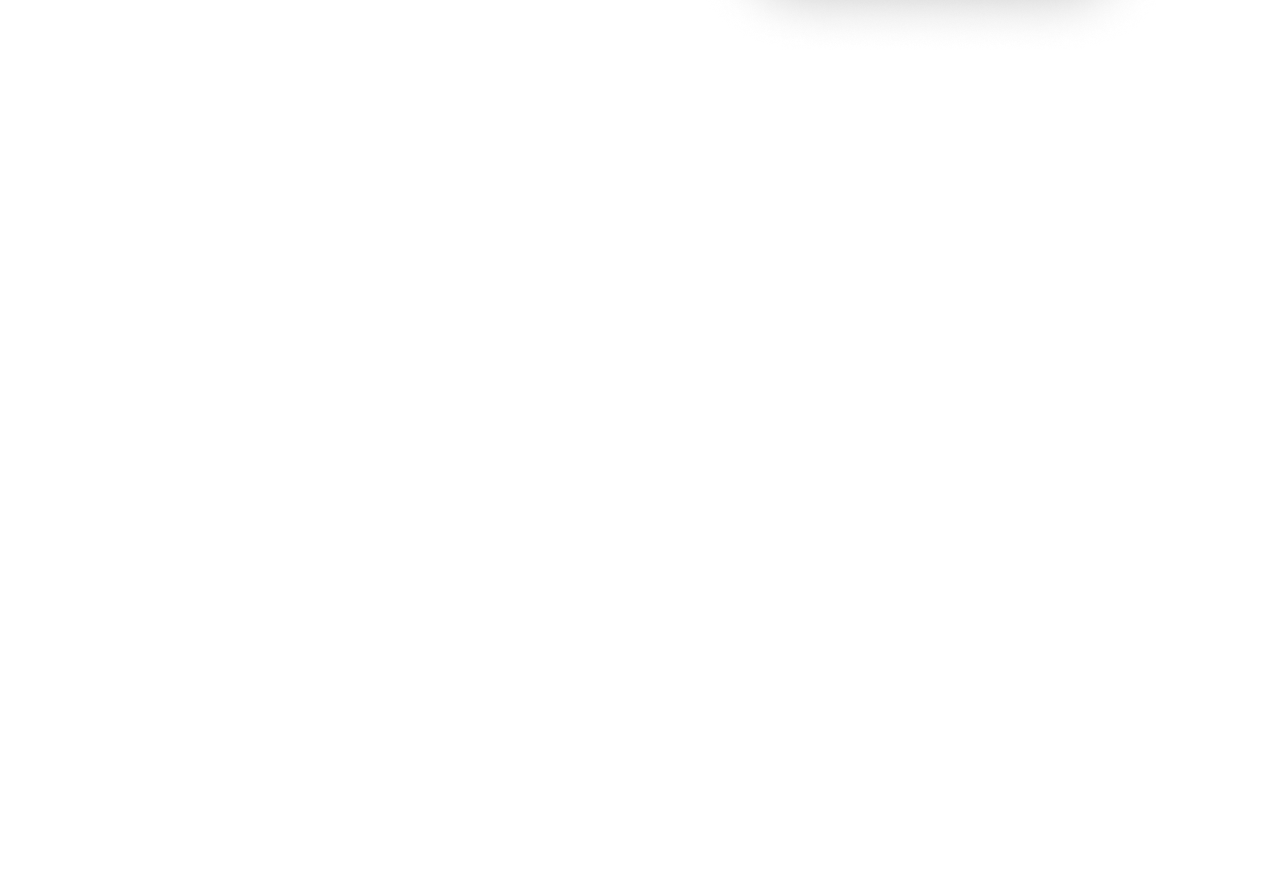
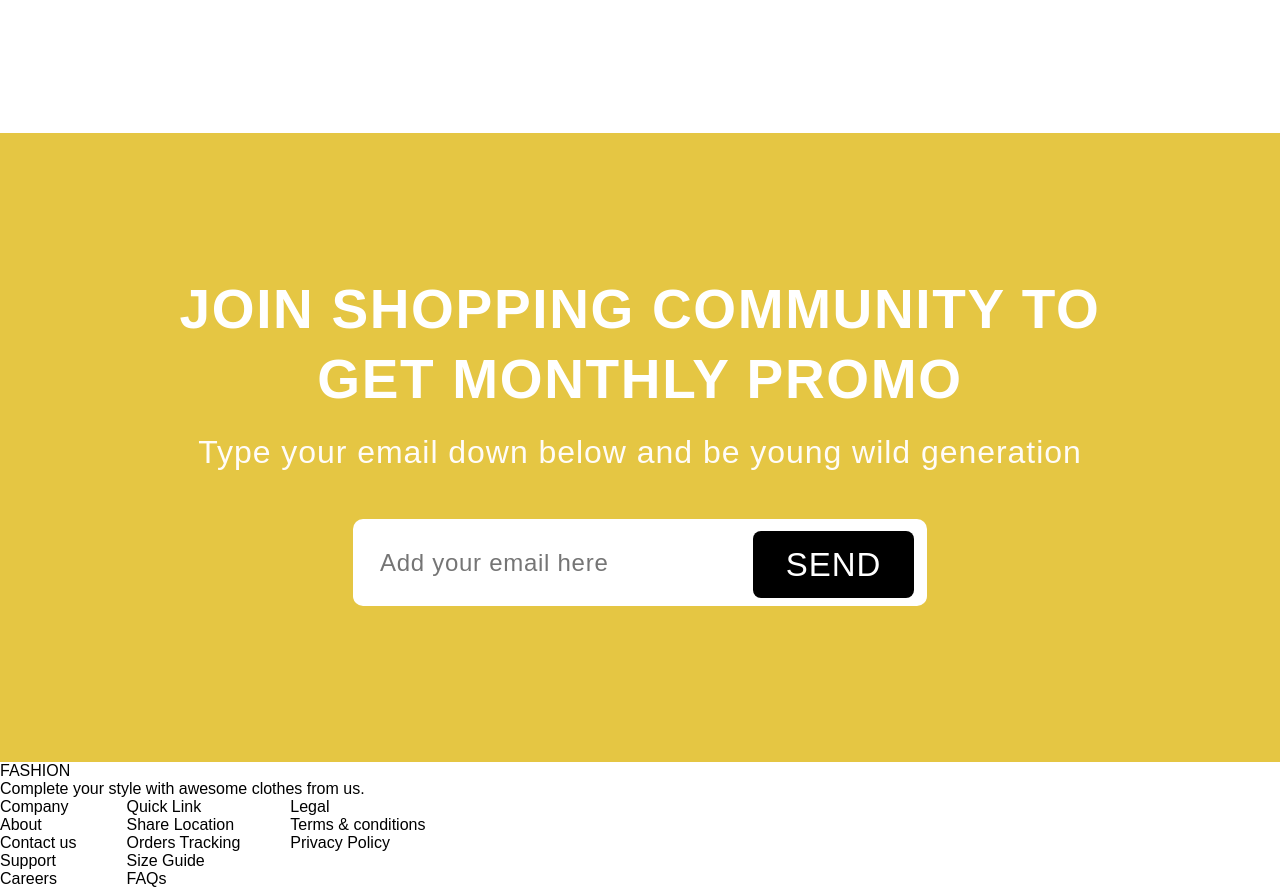
Before and after one commit to Luni19/Shopping-app-react, a React (Create React App) app: page / in a window 1280 px wide. Shown: the part 3720-4608 px from the top of the page. Before the commit the page ends 3778 px from the top, so only its background shows below. Built offline with nearby package versions, Linux system fonts and the light colour scheme; a web font is replaced by a local one.

Commit message:
ended promo section\ started footer

```diff
--- a/src/App.js
+++ b/src/App.js
@@ -4,7 +4,8 @@
 import NewArrivals from "./components/NewArrivals/NewArrivals";
 import Yangs from "./components/Young’s Favourite-section/Young’s Favourite";
 import MobileApp from "./components/app-section/mobileApp";
-
+import Promo from "./components/promo-input/promo";
+import Footer from "./components/footer/footer";
 
 function App() {
   return (
@@ -14,7 +15,9 @@
      <Brands />
      <NewArrivals />
      <Yangs />
-    <MobileApp />
+     <MobileApp />
+     <Promo />
+     <Footer />
     </div>
   )
 }
--- a/src/components/app-section/mobileApp.css
+++ b/src/components/app-section/mobileApp.css
@@ -1,18 +1,25 @@
+.app{
+    padding-top: 150px;
+    padding-bottom: 220px;
+}
+
+
 .mobile-app-wrapper{
     display: flex;
     align-items: center;
     padding-left: 119px;
+    column-gap: 305px;
 }
 
 .Voucher-text{
+display: flex;
+flex-direction: column;
+
 font-size: 48px;
 font-weight: 900;
 line-height: 72px;
 letter-spacing: 0.06em;
-text-align: left;
 margin-bottom: 41px;
-
-
 }
 
 .discount-text{
@@ -23,6 +30,7 @@
 letter-spacing: -0.04em;
 text-align: left;
 color: #7C7C7C;
+max-width: 419PX;
 
 }
 .text-wrapper{
--- a/src/components/app-section/mobileApp.jsx
+++ b/src/components/app-section/mobileApp.jsx
@@ -5,22 +5,21 @@
 
 function MobileApp () {
     return(
-        <section className="appm">
+        <section className="app">
             <div className="conteiner">
               <div className="mobile-app-wrapper">
                 <div className="text-conteiner-wrapper">
-                    <div className="text-wrapper">
-                    <h2 className="Voucher-text">DOWNLOAD APP & GET THE VOUCHER!</h2>
+                    <h2 className="Voucher-text">DOWNLOAD APP & <span>GET THE VOUCHER!</span></h2>
                     <p className="discount-text">Get 30% off for first transaction using Rondovision mobile app for now.</p>
-                    </div>
                     <div className="wrapper">
                        <img src={imgApple} alt="Apple-store" />
                        <img src={imgAndroid} alt="Google-play" />
                     </div>
 
                 </div>
+                <div className="image-wrapper">
                 <img src={imgApp} alt="" />
-
+                 </div>
               </div>
          </div>
         </section>
--- /dev/null
+++ b/src/components/footer/footer.css
@@ -0,0 +1,4 @@
+.lists-wrapper{
+    display: flex;
+    column-gap: 50px;
+}
--- /dev/null
+++ b/src/components/footer/footer.jsx
@@ -0,0 +1,42 @@
+import "./footer.css"
+
+
+
+function Footer () {
+    return (
+        <footer>
+
+         <h3>FASHION</h3>
+         <p>Complete your style with awesome clothes from us.</p>
+
+         <div className="lists-wrapper">
+            <ul>
+                <li>Company</li>
+                <li>About</li>
+                <li>Contact us</li>
+                <li>Support</li>
+                <li>Careers</li>
+            </ul>
+            <ul>
+                <li>Quick Link</li>
+                <li>Share Location</li>
+                <li>Orders Tracking</li>
+                <li>Size Guide</li>
+                <li>FAQs</li>
+            </ul>
+            <ul>
+                <li>Legal</li>
+                <li>Terms & conditions</li>
+                <li>Privacy Policy</li>
+            </ul>
+         </div>
+        </footer>
+    )
+}
+
+
+
+
+
+
+export default Footer
--- /dev/null
+++ b/src/components/promo-input/promo.css
@@ -0,0 +1,71 @@
+.promo-section{
+    background-color: #E5C643;
+    padding-bottom: 156px;
+}
+
+.content-wrapper{
+    display: flex;
+    flex-direction: column;
+    text-align: center;
+    align-items: center;
+    padding-top: 141px;
+}
+
+.main-promo-text{
+    max-height: 124px;
+   max-width: 966px;
+  font-size: 55px;
+  font-weight: 900;
+  line-height: 70px;
+  letter-spacing: 0.03em;
+  text-align: center;
+  color: #FFFFFF;
+
+}
+
+.second-promo-text{
+  margin-top: 37px;
+  margin-bottom: 49px;
+  font-size: 32px;
+  font-weight: 400;
+  line-height: 35px;
+  letter-spacing: 0.03em;
+  text-align: left;
+  color: #FFFCF8;
+
+}
+.input-wrapper{
+  position: relative;
+
+
+
+}
+.email-input{
+ font-size: 24px;
+ font-weight: 400;
+ line-height: 35px;
+ letter-spacing: 0.03em;
+ text-align: left;
+width: 574px;
+height: 87px;
+border: none;
+padding-left: 27px;
+background-color: #FFFFFF;
+border-radius: 10px;
+}
+
+.promo-button{
+    text-align: center;
+    background-color: #000000;
+    color: #FFFFFF;
+    width: 161px;
+    height: 67px;
+    border-radius: 8px;
+    font-size: 33px;
+    font-weight: 500;
+    line-height: 35px;
+    letter-spacing: 0.03em;
+    position: absolute;
+    top: 12px;
+    right: 13px;
+}
--- /dev/null
+++ b/src/components/promo-input/promo.jsx
@@ -0,0 +1,26 @@
+import "./promo.css"
+
+
+
+function Promo () {
+    return(
+        <section className="promo-section">
+            <div className="conteiner">
+                <div className="content-wrapper">
+              <h2 className="main-promo-text">JOIN SHOPPING COMMUNITY TO GET MONTHLY PROMO</h2>
+               <p className="second-promo-text">Type your email down below and be young wild generation</p>
+               <div className="input-wrapper">
+               <input className="email-input" type="text" placeholder="Add your email here"/>
+               <button className="promo-button" type="button">SEND</button>
+                </div>
+               </div>
+
+
+            </div>
+
+        </section>
+    )
+}
+
+
+export default Promo
```
